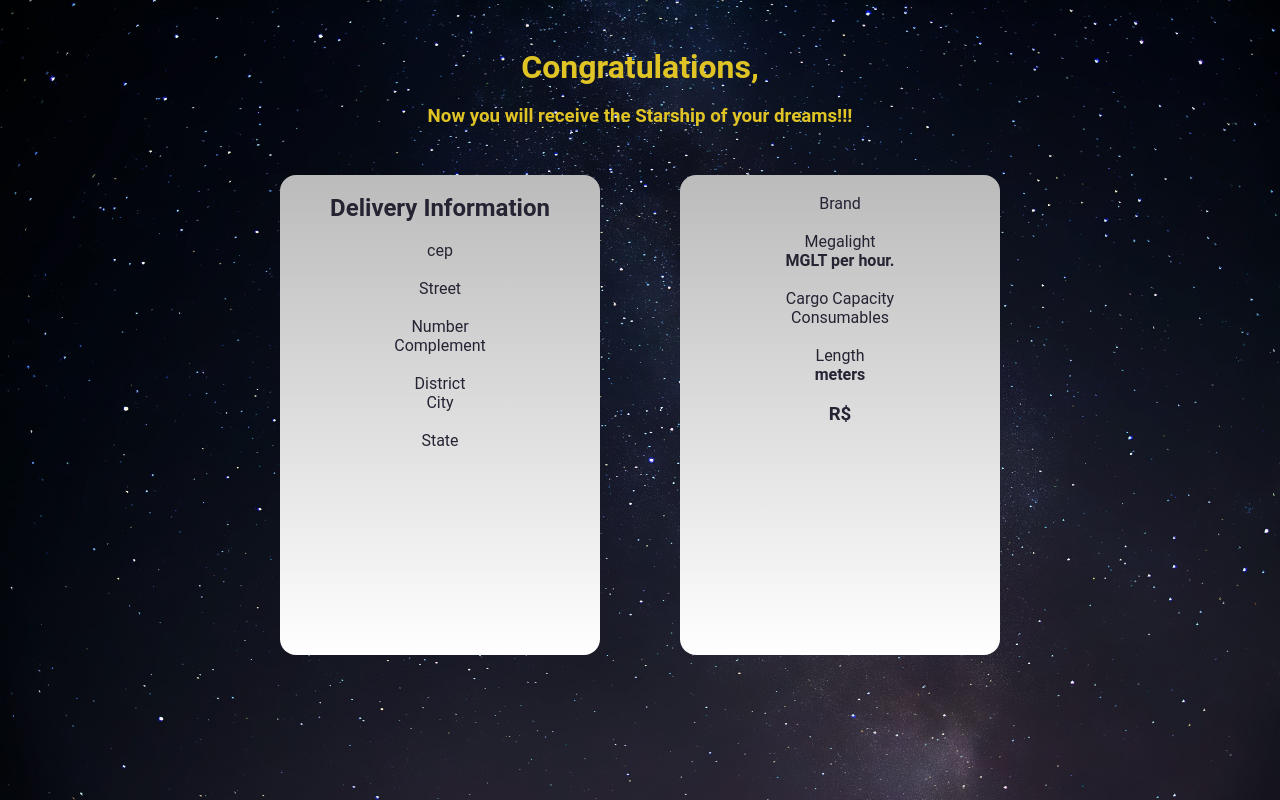
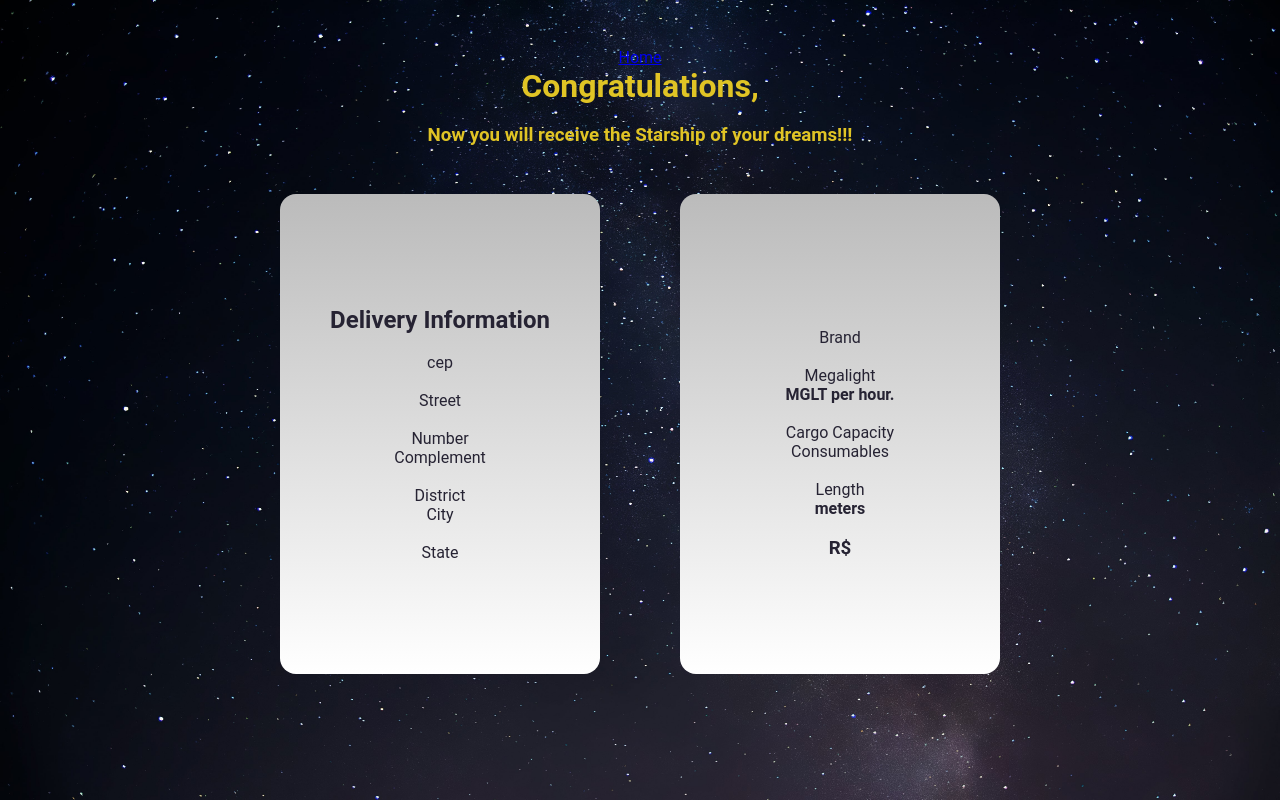
Before and after one commit to victorprimbuchele/starrout, a React (Vite) app in the folder starrout-app/: page /success in a window 1280 px wide. Built offline with nearby package versions, Linux system fonts and the light colour scheme.

Commit message:
feature/go-home-and-some-styles

```diff
--- a/starrout-app/src/presentation/components/StarshipDetails/StarshipDetails.tsx
+++ b/starrout-app/src/presentation/components/StarshipDetails/StarshipDetails.tsx
@@ -1,9 +1,8 @@
 import React, { useState } from 'react'
-import { observer } from 'mobx-react-lite'
 
 import './starship-details.scss'
 
-export const StarshipsDetails: React.FC = observer(() => {
+export const StarshipsDetails: React.FC = () => {
   const name = localStorage.getItem('starship_name')
   const MGLT = localStorage.getItem('starship_MGLT')
   const cargo_capacity = localStorage.getItem('starship_cargo_capacity')
@@ -50,4 +49,4 @@
       </div>
     </div>
   )
-})
+}
--- a/starrout-app/src/presentation/components/StarshipDetails/starship-details.scss
+++ b/starrout-app/src/presentation/components/StarshipDetails/starship-details.scss
@@ -2,6 +2,9 @@
 
 .starship-details-container {
   display: flex;
+  justify-content:center;
+  align-items:center;
+  align-content: center;
   flex-direction: column;
   color: $blue;
   height: 60vh;
--- a/starrout-app/src/presentation/micro-components/GoBack/go-back.scss
+++ b/starrout-app/src/presentation/micro-components/GoBack/go-back.scss
@@ -16,6 +16,7 @@
     .icon {
       margin: 0.5rem;
       grid-area: goback;
+      cursor: pointer;
 
       .fa-arrow-left {
         transition: color 0.5s;
--- a/starrout-app/src/presentation/pages/Success/Success.tsx
+++ b/starrout-app/src/presentation/pages/Success/Success.tsx
@@ -1,4 +1,5 @@
 import React from 'react'
+import { Link } from 'react-router-dom'
 
 import './success.scss'
 import { StarshipsDetails } from '../../components/StarshipDetails/StarshipDetails'
@@ -18,6 +19,7 @@
 
   return (
     <div className="success-container">
+      <Link to="/">Home</Link>
       <div className="congrats">
         <h1>Congratulations,</h1>
         <h1> {clientName}</h1>
--- a/starrout-app/src/presentation/pages/Success/success.scss
+++ b/starrout-app/src/presentation/pages/Success/success.scss
@@ -27,6 +27,9 @@
       text-align: center;
       display: flex;
       flex-direction: column;
+      justify-content: center;
+      align-content: center;
+      align-items: center;
       color: $blue;
       height: 60vh;
       width: 25vw;
--- a/starrout-app/src/presentation/styles/global.scss
+++ b/starrout-app/src/presentation/styles/global.scss
@@ -12,3 +12,7 @@
   background-repeat: no-repeat;
   background-size: cover;
 }
+
+button {
+  cursor: pointer;
+}
```
